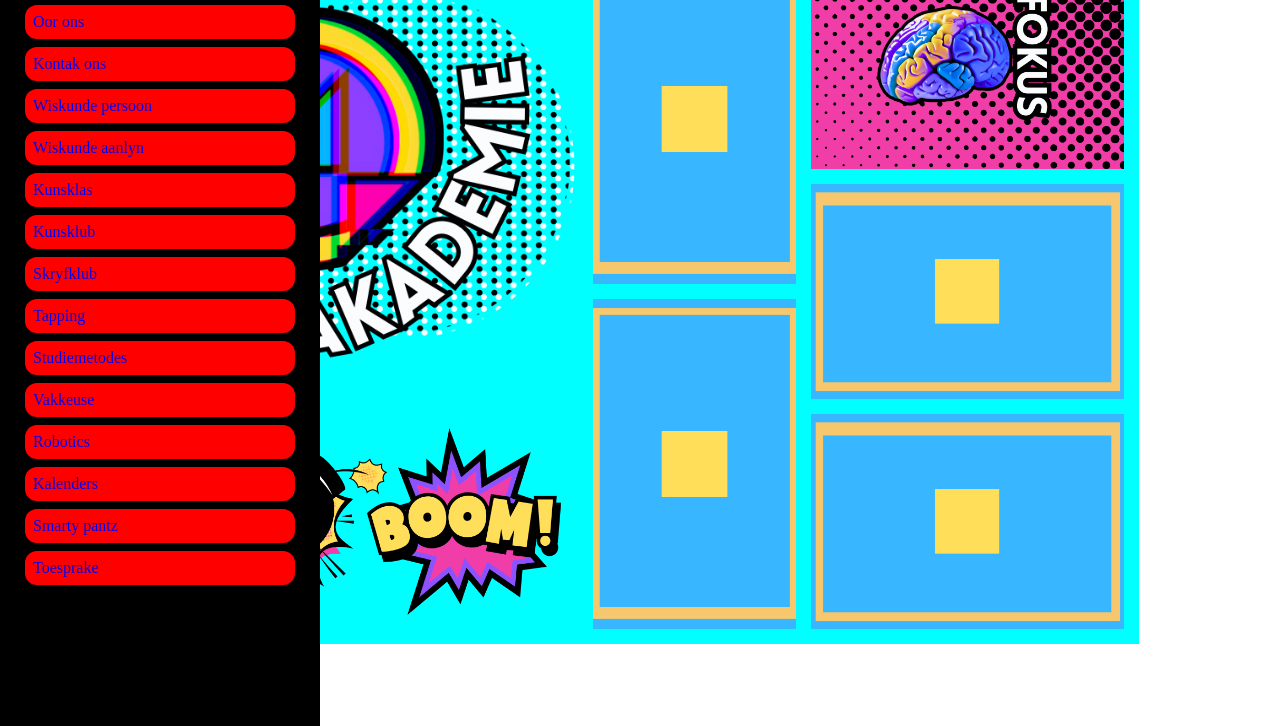
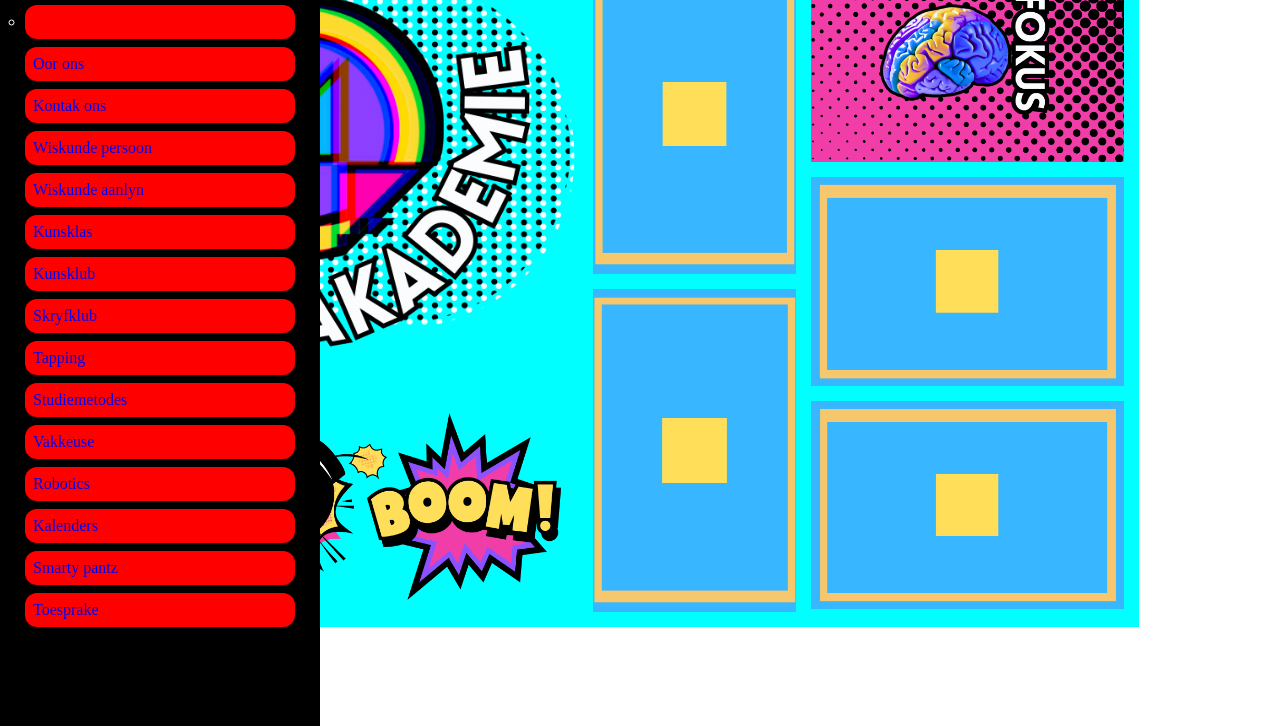
Before and after one commit to prin6-selma/C4, a plain HTML site: page index.html in a window 1280 px wide. Shown: the part 74-800 px from the top of the page. Drawn offline with Linux system fonts and the light colour scheme.

Commit message:
Fiexed img sizes

```diff
--- a/CSS/page.css
+++ b/CSS/page.css
@@ -17,7 +17,7 @@
     height: auto;
 }
 .navIcon {
-    min-height: 50px;
+    /* aspect-ratio: 2; */
     background-size: cover;
     background-repeat: no-repeat;
     background-position: center;
@@ -28,9 +28,30 @@
     border-radius: 20px;
     transition: all 0.5s;
 }
+/* Image Ratios */
+.r4-4 {
+    aspect-ratio: calc(4/4);
+}
+.r4-2 {
+    aspect-ratio: calc(4/2);
+}
+.r2-3 {
+    aspect-ratio: calc(2/3);
+}
+.r3-2 {
+    aspect-ratio: calc(3/2);
+}
+.r2-3 {
+    aspect-ratio: calc(2/3);
+}
+
+
+/* Home Page */
+
 #homeGrid {
     grid-template-columns: repeat(9, 1fr);
-    grid-template-rows: repeat(6, 100px);
+    grid-template-rows: repeat(6, fit-content);
+    /* grid-auto-rows: 1fr; */
     grid-column-gap: var(--gap);
     grid-row-gap: var(--gap);
 }
--- a/index.html
+++ b/index.html
@@ -17,6 +17,9 @@
             <a href="index.html">
                 <li class="nav_icon">C4</li>
             </a>
+            <ul>
+                <li onclick="document.open('temp.html')"></li>
+            </ul>
             <a href="temp.html">
                 <li class="nav_icon">Oor ons</li>
             </a>
@@ -60,13 +63,13 @@
         <section id="home" class="page">
             <h1>Home</h1>
             <div id="homeGrid" class="navGrid">
-                <div id="homeIcon" class="navIcon"></div>
+                <div id="homeIcon" class="navIcon r4-4"></div>
                 <div id="ontmoetIcon" class="navIcon resize"></div>
-                <div id="fokusIcon" class="navIcon resize"></div>
-                <div id="leerIcon" class="navIcon resize"></div>
+                <div id="fokusIcon" class="navIcon resize r3-2"></div>
+                <div id="leerIcon" class="navIcon resize r3-2"></div>
                 <div id="ontspanIcon" class="navIcon resize"></div>
-                <div id="koopIcon" class="navIcon resize"></div>
-                <div id="boomIcon" class="navIcon"></div>
+                <div id="koopIcon" class="navIcon resize r3-2"></div>
+                <div id="boomIcon" class="navIcon r4-2"></div>
             </div>
         </section>
         <section id="ontmoet" class="page">
```
Also changed, not shown: 1 other file.
